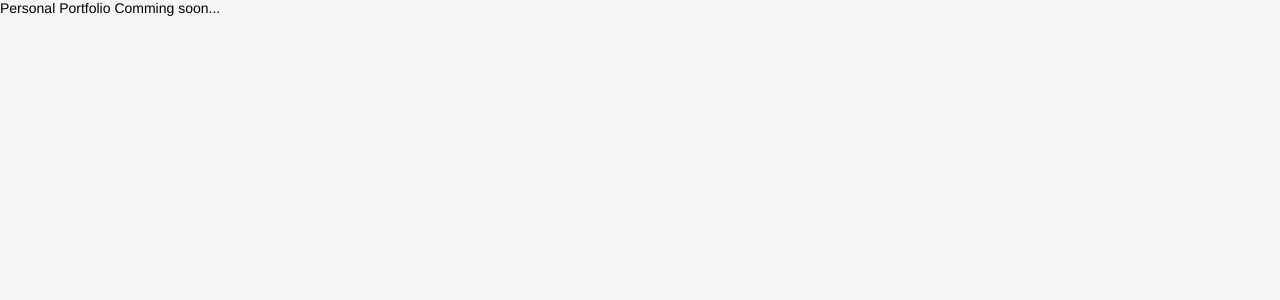
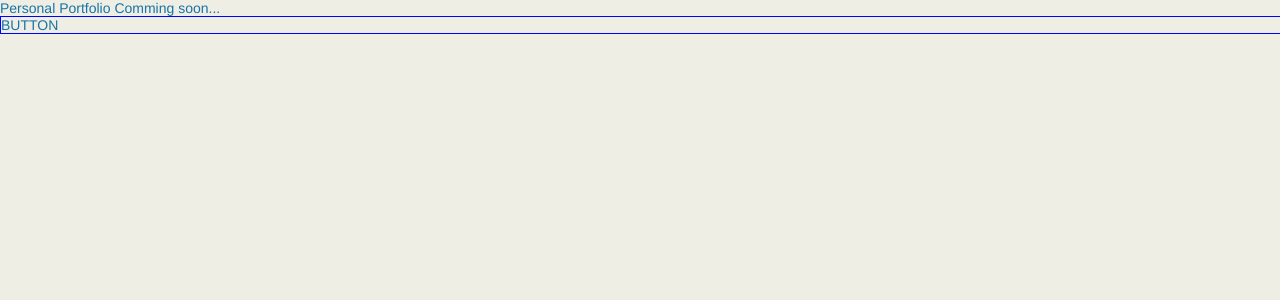
Before and after one commit to Eng-FerasAhmad/portfolio, a React (Vite) app: page / in a window 1280 px wide. Shown: the top 300 px of the page. Built offline with nearby package versions, Linux system fonts and the light colour scheme.

Commit message:
Add theming to the project

```diff
--- a/src/components/app/App.tsx
+++ b/src/components/app/App.tsx
@@ -1,12 +1,21 @@
+import { useState } from 'react';
+import { ThemeProvider } from 'styled-components';
 import { GlobalStyle } from '../../style/global';
 import Entry from '../entry/Entry';
 import { AppContainer } from './styles';
+import { themeDark, themeLight } from '../../style/theme';
+import Button from '../../library/button/Button';
 
 export default function App(): JSX.Element {
+  const [isDark, setIsDark] = useState<boolean>(false);
+
   return (
     <AppContainer data-testid="app">
-      <GlobalStyle />
-      <Entry />
+      <ThemeProvider theme={isDark ? themeDark : themeLight}>
+        <GlobalStyle />
+        <Entry />
+        <Button label="Button" clickHandler={() => setIsDark(!isDark)}/>
+      </ThemeProvider>
     </AppContainer>
   );
 }
--- a/src/components/entry/styles.ts
+++ b/src/components/entry/styles.ts
@@ -1,9 +1,8 @@
 import { styled } from 'styled-components';
 
 export const EntryContainer = styled.div`
-
+  color: ${props => props.theme.color.page.font};
 `;
 
 export const EntryFormWrapper = styled.div`
-
 `;
--- a/src/library/button/styles.ts
+++ b/src/library/button/styles.ts
@@ -1,17 +1,17 @@
 import { styled } from 'styled-components';
 
 export const ButtonContainer = styled.div`
-  background-color:white;
+  background-color: ${props => props.theme.color.page.background};
   border-color: blue;
   border-style: solid;
   border-width: thin;
   width: 100%;
-  color: black;
+  color: ${props => props.theme.color.button.font};
   text-transform: uppercase;
   cursor: pointer;
 
   &:hover {
-    background-color: white;
-    color: white;
+    background-color:${props => props.theme.color.button.font};
+    color: ${props => props.theme.color.button.background};
   }
 `;
--- /dev/null
+++ b/src/style/color.ts
@@ -0,0 +1,11 @@
+export const darkThemeColor = {
+  customBlack: '#22272e',
+  fontPrimary: '#cce7e8',
+  fontSecondary: '',
+}
+
+export const lightThemeColor = {
+  customWhite: '#eeeee4',
+  fontPrimary: '#1874a5',
+  fontSecondary: '',
+}
--- a/src/style/global.ts
+++ b/src/style/global.ts
@@ -5,7 +5,7 @@ import { pixelToRem } from '../utils/utils'
 export const GlobalStyle = createGlobalStyle`
   html {
     font-size: ${pixelToRem(14)};
-    color: black;
+    color: ${props => props.theme.color.page.background};
   }
 
   html, body {
@@ -15,7 +15,7 @@ export const GlobalStyle = createGlobalStyle`
     outine: 0;
     width: 100%;
     height: 100vh;
-    background: #F5F5F5;
+    background: ${props => props.theme.color.page.background};
     font-family: 'Helvetica', 'Catamaran', 'Arial', 'sans-serif';
     font-weight: 200;
   }
--- /dev/null
+++ b/src/style/theme.ts
@@ -0,0 +1,27 @@
+import { darkThemeColor, lightThemeColor } from "./color";
+
+export const themeDark = {
+  color: {
+    page: {
+      background: darkThemeColor.customBlack,
+      font: darkThemeColor.fontPrimary,
+    },
+    button: {
+      background:darkThemeColor.customBlack,
+      font: darkThemeColor.fontPrimary
+    }
+  }
+};
+
+export const themeLight = {
+  color: {
+    page: {
+      background: lightThemeColor.customWhite,
+      font: lightThemeColor.fontPrimary,
+    },
+    button: {
+      background: lightThemeColor.customWhite,
+      font: lightThemeColor.fontPrimary,
+    }
+  },
+};
```
